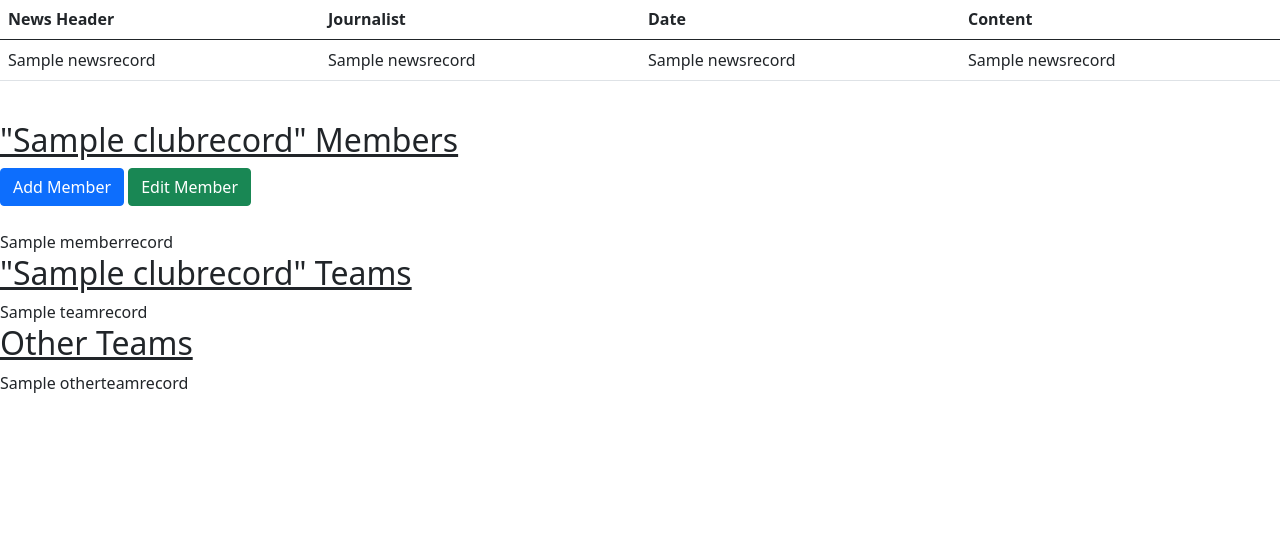
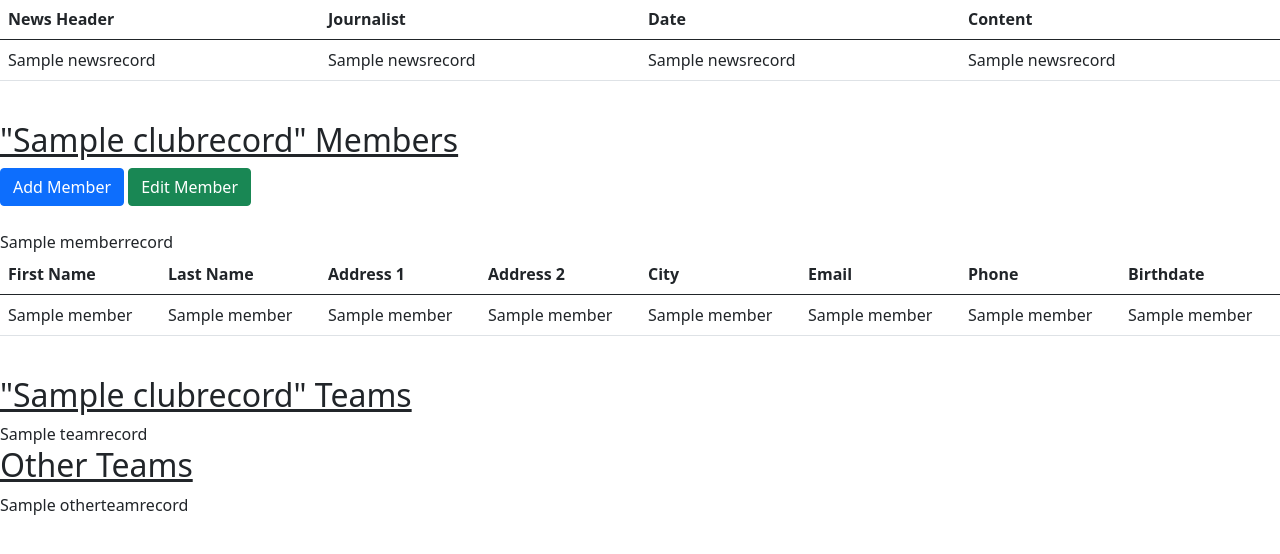
Before and after one commit to harrykhlo/rugby_club, a Flask app: template templates/admin.html in a window 1280 px wide. Shown: the part 213-767 px from the top of the page. Run offline with Flask 2, Linux system fonts and the light colour scheme; the template is opened without the code that fills it: most values are stand-ins (such as "Sample title", 1, 10 or a date in 2020).

Commit message:
added files for pythoneverywhere

```diff
--- a/app.py
+++ b/app.py
@@ -204,7 +204,7 @@ def admin():
                            teamrecord=teamrecord, otherteamrecord=otherteamrecord)
 
 
-@app.route("/news/add", methods=['GET', 'POST'])
+@app.route("/admin/news/add", methods=['GET', 'POST'])
 def newsadd():
     if request.method == "POST":
         adminid = request.form.get('adminid')
@@ -229,4 +229,4 @@ def newsadd():
     else:
         clubid = request.args.get("clubid")
         adminid = request.args.get("adminid")
-        return render_template('newsadd.html', clubid=clubid, adminid=adminid)
+        return render_template('adminnewsadd.html', clubid=clubid, adminid=adminid)
--- /dev/null
+++ b/connect copy.py
@@ -0,0 +1,6 @@
+dbuser = "harrylolincoln"  # PUT YOUR MySQL username here - usually admin
+dbpass = "idonotknow"  # "PUT YOUR PASSWORD HERE"
+# "PUT YOUR AWS Connect String here"
+dbhost = "harrylolincoln.mysql.pythonanywhere-services.com"
+dbport = "3306"
+dbname = "harrylolincoln$rugby"
--- a/templates/admin.html
+++ b/templates/admin.html
@@ -19,7 +19,7 @@
     {{clubrecord}}
     <br>
     <h2><u>"{{clubrecord[1]}}" News</u></h2>
-    <a class="btn btn-primary" href="/news/add?clubid={{adminrecord[1]}}&adminid={{adminrecord[0]}}" role="button">Add Club News</a><br/><br/>
+    <a class="btn btn-primary" href="/admin/news/add?clubid={{adminrecord[1]}}&adminid={{adminrecord[0]}}" role="button">Add Club News</a><br/><br/>
     <table class="table table-hover">
         <thead>
           <tr>
@@ -40,6 +40,22 @@
     <a class="btn btn-primary" href="#" role="button">Add Member</a>
     <a class="btn btn-success" href="#" role="button">Edit Member</a><br/><br/>
     {{memberrecord}}
+
+    <table class="table table-hover">
+        <thead>
+          <tr>
+            <th>First Name</th><th>Last Name</th><th>Address 1</th><th>Address 2</th><th>City</th><th>Email</th><th>Phone</th><th>Birthdate</th>
+          </th>
+        </thead>
+        <tbody>
+            {% for member in memberrecord %}
+            <tr>
+                <td>{{member[3]}}</td><td>{{member[4]}}</td><td>{{member[5]}}</td><td>{{member[6]}}</td><td>{{member[7]}}</td><td>{{member[8]}}</td><td>{{member[9]}}</td><td>{{member[10]}}</td>
+            </tr>
+            {% endfor %}
+        </tbody>
+    </table>
+
     <br>
     <h2><u>"{{clubrecord[1]}}" Teams</u></h2>
     {{teamrecord}}
--- a/templates/newsadd.html
+++ b/templates/adminnewsadd.html
@@ -11,7 +11,7 @@
     <h1>News Add</h1>
     <!-- <p>{{clubid}}</p>
     <p>{{adminid}}</p> -->
-    <form action="/news/add" method="POST">
+    <form action="/admin/news/add" method="POST">
         <input type="hidden" name="clubid" value="{{clubid}}" />
         <input type="hidden" name="adminid" value="{{adminid}}" />
         <div class="form-floating">
```
Also changed, not shown: requirements.txt (added, +20 -0 lines).
